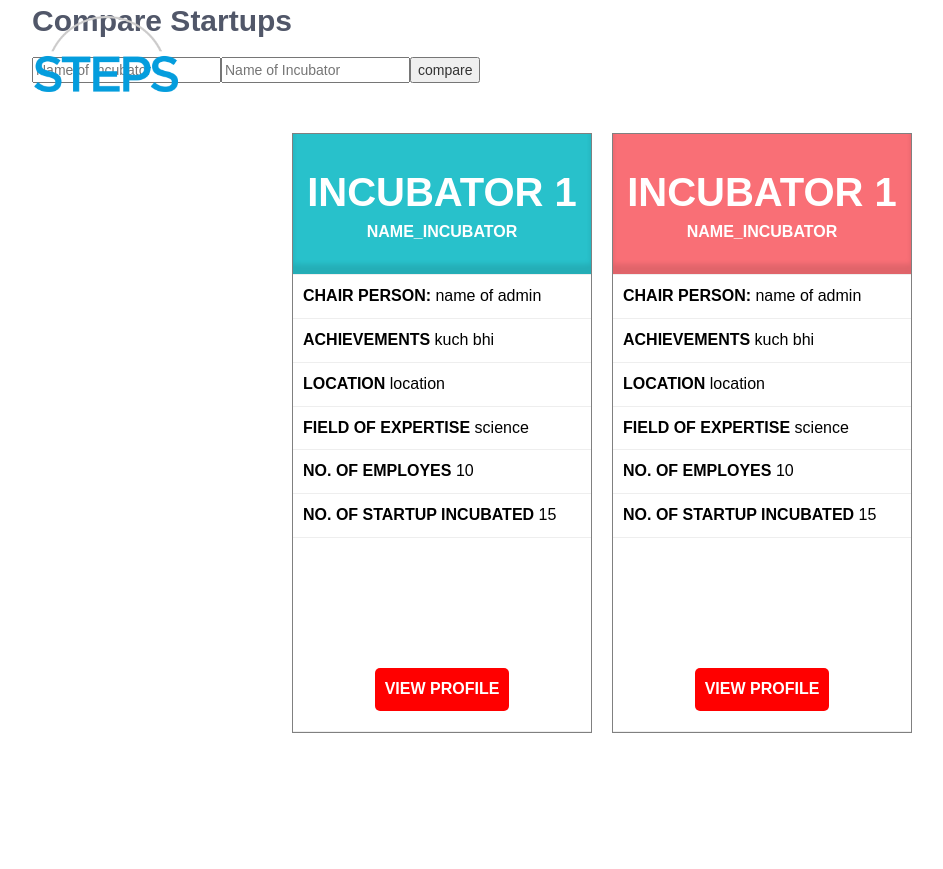
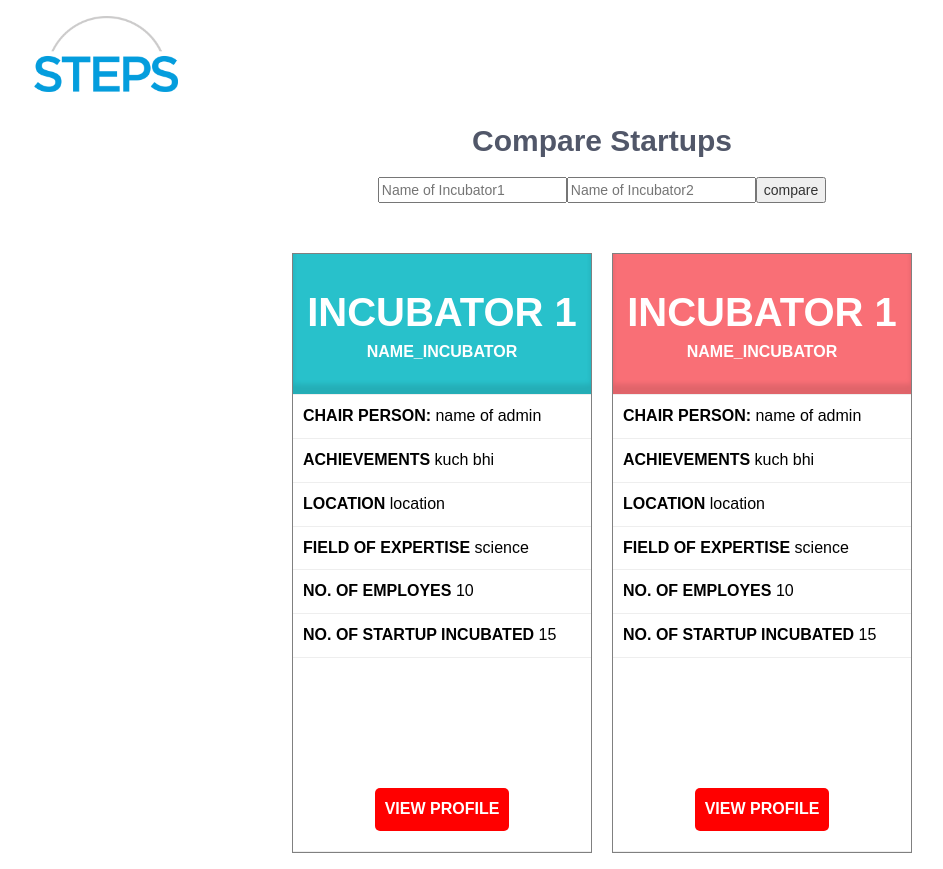
Before and after one commit to VishalCR7/steps, a Django app: page /comparator/ in a window 1280 px wide. Shown: the whole page, without its empty margins (38-981 px from the left). Before the commit the page ends 733 px from the top, so only its background shows below. Run offline with Django 3.2, Linux system fonts and the light colour scheme; some libraries are stand-ins or nearby versions.

```diff
--- a/steps/app/static/app/css/comparator.css
+++ b/steps/app/static/app/css/comparator.css
@@ -105,3 +105,12 @@
 ul li{
   color: black;
 }
+.compare-container{
+  margin-top: 120px;
+}
+.header-container{
+  width: 100vw;
+  display: flex;
+  flex-direction: column;
+  align-items: center;
+}
--- a/steps/app/static/app/css/leaderboard.css
+++ b/steps/app/static/app/css/leaderboard.css
@@ -9,9 +9,6 @@ body {
   height: 100%;
 }
 
-body {
-  background: linear-gradient(-225deg, #22E1FF 0%, #1D8FE1 48%, #625EB1 100%);
-}
 
 .centered {
   top: 50%;
--- a/steps/app/templates/app/comparator.html
+++ b/steps/app/templates/app/comparator.html
@@ -58,13 +58,16 @@
     </nav>
   </header>
 
-<div class="container">
+<div class="compare-container">
+<div class="header-container">
 <h2> Compare Startups</h2>
 <div class="comparator_name" style="display: flex;">
-	<input type="text" placeholder="Name of Incubator">
-	<input type="text" placeholder="Name of Incubator">
+	<input type="text" placeholder="Name of Incubator1">
+	<input type="text" placeholder="Name of Incubator2">
 	<button>compare</button>
 </div>
+</div>
+
 <div class="pricingdiv">
 	<ul class="theplan">
 		<li class="title"><b>Incubator 1</b><br /> Name_Incubator</li>
@@ -91,5 +94,6 @@
 </div>
 </div>
 
+
 </body>
 </html>
```
